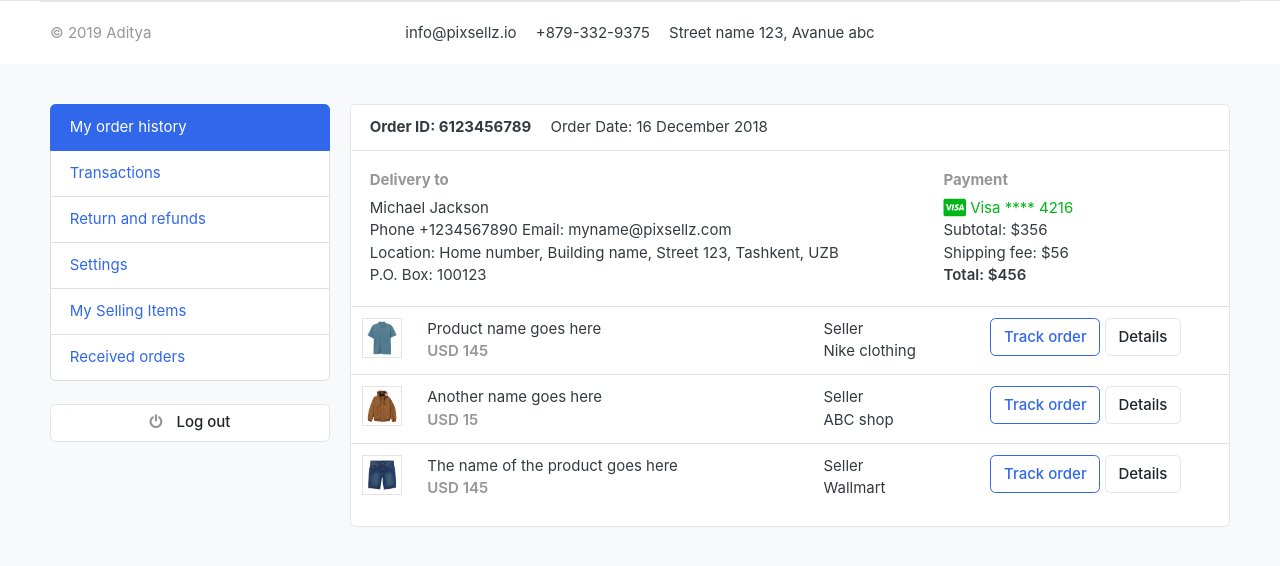
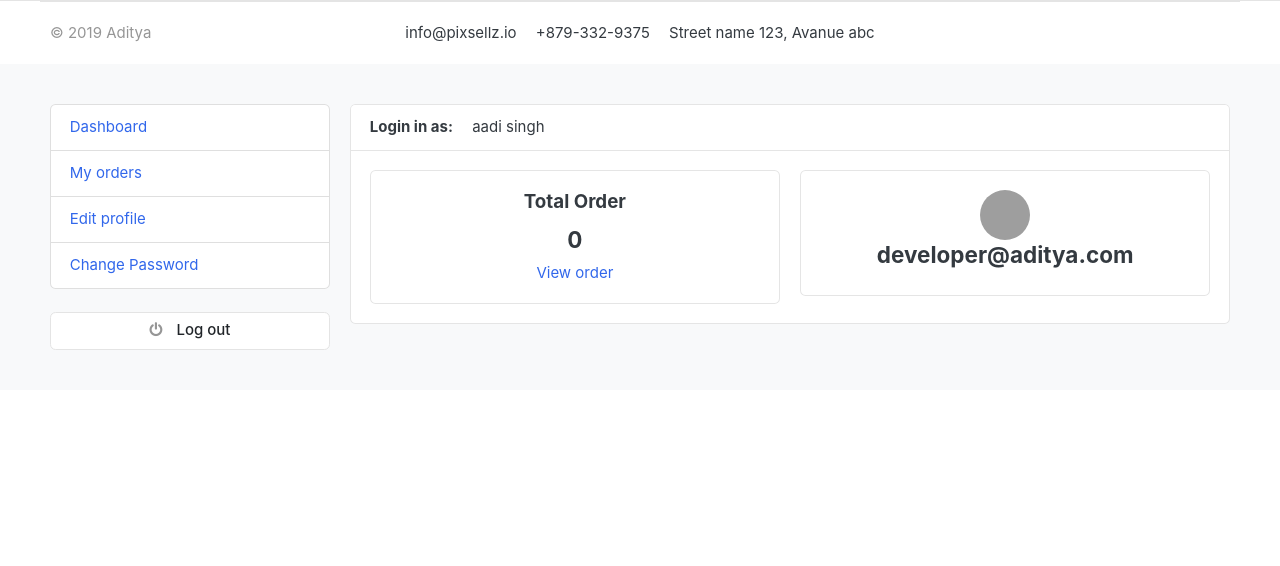
Before and after one commit to adityasingh108/Awesomecart, a Django app: page /accounts/ in a window 1280 px wide. Shown: the part 170-736 px from the top of the page. Run offline with Django 3.2, Linux system fonts and the light colour scheme; a user stored in the database is signed in; data comes from the database, SQL or seed files in the repository; both versions use the stored data as it was after the commit; tables that the repository leaves empty hold one stand-in row (values such as "Sample post"); some libraries are stand-ins or nearby versions; some web fonts are replaced; grey boxes are pictures that could not be loaded.

Commit message:
dashboard functionality order_detail , edit_profile ,my_orders,

```diff
--- a/accounts/urls.py
+++ b/accounts/urls.py
@@ -3,13 +3,24 @@ from . import views
 
 urlpatterns = [
     path('',views.dashboard ,name='dashboard'),
+    path('activate/<uidb64>/<token>/',views.activate ,name='activate'),
+    path('accounts/forgotPassword/',views.forgotPassword ,name='forgotPassword'),
+    path('reset_password_validate/<uidb64>/<token>/',views.reset_password_validate ,name='reset_password_validate'),
+
+
+
     path('register/',views.register ,name='register'),
     path('login/',views.login ,name='login'),
     path('logout/',views.logout ,name='logout'),
-    path('dashboard/',views.dashboard ,name='dashboard'),
-    path('activate/<uidb64>/<token>/',views.activate ,name='activate'),
-    path('accounts/forgotPassword/',views.forgotPassword ,name='forgotPassword'),
-    path('reset_password_validate/<uidb64>/<token>/',views.reset_password_validate ,name='reset_password_validate'),
     path('resetPassword/',views.resetPassword ,name='resetPassword'),
 
+
+
+    path('dashboard/',views.dashboard ,name='dashboard'),
+    path('my_orders/',views.my_orders,name='my_orders'),
+    path('edit_profile/',views.edit_profile,name='edit_profile'),
+    path('change_password/',views.change_password,name='change_password'),
+
+    path('order_detail/<int:order_id>/' ,views.order_detail ,name='order_detail'),
+
 ]
--- a/accounts/views.py
+++ b/accounts/views.py
@@ -1,10 +1,12 @@
+from decimal import Context
 from django import contrib
 from django.contrib import messages,auth
 from django.db.models import query
 from django.http.response import HttpResponse
-from django.shortcuts import render ,redirect
-from .forms import RegistrationForm
-from .models import Account
+from django.shortcuts import get_object_or_404, render ,redirect
+from .forms import RegistrationForm,UserForm,UserProfileForm
+from .models import Account ,UserProfle
+from orders.models import Order, OrderProduct
 from django.contrib.auth.decorators import login_required
 
 # Create your views here.
@@ -153,8 +155,68 @@ def activate(request ,uidb64,token):
 
 @login_required(login_url='login')
 def dashboard(request):
-    return render(request,'accounts/dashboard.html')
+    orders = Order.objects.order_by('-created_at').filter(user_id = request.user.id,is_ordered=True)
+    order_count = orders.count()
+    context = {
+        'order_count':order_count,
+    }
+    return render(request,'accounts/dashboard.html',context)
 
+
+@login_required(login_url='login')
+def my_orders(request):
+    orders = Order.objects.filter(user = request.user , is_ordered = True).order_by('-created_at')
+    context = {
+        'orders':orders,
+    }
+    return render(request,'accounts/my_orders.html',context)
+
+@login_required(login_url='login')
+def edit_profile(request):
+    userprofile = get_object_or_404(UserProfle, user=request.user)
+    if request.method == 'POST':
+        user_form = UserForm(request.POST, instance=request.user)
+        profile_form = UserProfileForm(request.POST, request.FILES, instance=userprofile)
+        if user_form.is_valid() and profile_form.is_valid():
+            user_form.save()
+            profile_form.save()
+            messages.success(request, 'Your profile has been updated.')
+            return redirect('edit_profile')
+    else:
+        user_form = UserForm(instance=request.user)
+        profile_form = UserProfileForm(instance=userprofile)
+    context = {
+        'user_form': user_form,
+        'profile_form': profile_form,
+        'userprofile': userprofile,
+    }
+    return render(request, 'accounts/edit_profile.html', context)
+
+
+@login_required(login_url='login')
+def change_password(request):
+    if request.method =='POST':
+        current_password = request.POST['current_password']
+        new_password = request.POST['new_password']
+        confirm_new_password = request.POST['confirm_new_password']
+
+        user = Account.objects.get(username__exact = request.user.username)
+
+        if new_password == confirm_new_password:
+            success = user.check_password(current_password)
+            if success:
+                user.set_password(new_password)
+                user.save()
+                messages.success(request,'Password update successfully')
+                return redirect('change_password')
+            else:
+                messages.error(request,'Please enter current valid password')
+                return redirect('change_password')
+        else:
+            messages.error(request,'Password doest not match')
+            return redirect('change_password')
+
+    return render(request,'accounts/change_password.html')
 
 def forgotPassword(request):
     if request.method == 'POST':
@@ -219,3 +281,19 @@ def resetPassword(request):
             return redirect('resetPassword')
     else:
         return render(request,'accounts/resetPassword.html')
+
+
+@login_required(login_url='login')
+def order_detail(request ,order_id):
+    order_detail = OrderProduct.objects.filter(order__order_number=order_id)
+    order        = Order.objects.get(order_number = order_id)
+    subtotal = 0
+    for i in order_detail:
+        subtotal = i.product_price * i.quantity
+
+    Context = {
+        'order_detail':order_detail,
+        'order':order,
+        'subtotal':subtotal
+    }
+    return render(request ,'accounts/order_detail.html',Context)
--- a/templates/accounts/dashboard.html
+++ b/templates/accounts/dashboard.html
@@ -1,90 +1,51 @@
-{% include "base.html" %}
+
+
+{% include 'base.html' %}
+
+
+
 {% block content %}
+
+
 <!-- ========================= SECTION CONTENT ========================= -->
 <section class="section-conten padding-y bg">
     <div class="container">
         {% include 'includes/alerts.html' %}
         <div class="row">
-        <aside class="col-md-3">
-            <!--   SIDEBAR   -->
-            <ul class="list-group">
-                <a class="list-group-item active" href="#"> My order history </a>
-                <a class="list-group-item" href="#"> Transactions </a>
-                <a class="list-group-item" href="#"> Return and refunds </a>
-                <a class="list-group-item" href="#">Settings </a>
-                <a class="list-group-item" href="#"> My Selling Items </a>
-                <a class="list-group-item" href="#"> Received orders </a>
-            </ul>
-            <br>
-            <a class="btn btn-light btn-block" href="{% url 'logout'%}"> <i class="fa fa-power-off"></i> <span class="text">Log out</span> </a>
-            <!--   SIDEBAR .//END   -->
-        </aside>
+            {% include 'includes/dashboard_sidebar.html' %}
             <main class="col-md-9">
                 <article class="card">
                     <header class="card-header">
-                <strong class="d-inline-block mr-3">Order ID: 6123456789</strong>
-                <span>Order Date: 16 December 2018</span>
+                        <strong class="d-inline-block mr-3">Login in as:</strong>
+                        <span>{{user.full_name}}</span>
                     </header>
                     <div class="card-body">
                         <div class="row">
-                    <div class="col-md-8">
-                        <h6 class="text-muted">Delivery to</h6>
-                        <p>Michael Jackson <br>
-                        Phone +1234567890 Email: myname@pixsellz.com <br>
-                        Location: Home number, Building name, Street 123,  Tashkent, UZB <br>
-                        P.O. Box: 100123
-                         </p>
+
+                            <div class="col-md-6" style="text-align: center;">
+                                <div class="card">
+                                    <div class="card-body">
+                                        <h5 class="card-title">Total Order</h5>
+                                        <span>
+                                            <h4>{{order_count}}</h4>
+                                        </span>
+                                        <a href="{% url 'my_orders'%}">View order</a>
                                     </div>
-                    <div class="col-md-4">
-                        <h6 class="text-muted">Payment</h6>
-                        <span class="text-success">
-                            <i class="fab fa-lg fa-cc-visa"></i>
-                            Visa  **** 4216
-                        </span>
-                        <p>Subtotal: $356 <br>
-                         Shipping fee:  $56 <br>
-                         <span class="b">Total:  $456 </span>
-                        </p>
                                 </div>
+                            </div>
+                            <div class="col-md-6" style="text-align: center;">
+                                <div class="card">
+                                    <div class="card-body">
+                                        <img src="https://www.w3schools.com/howto/img_avatar.png" alt="Profile Picture"
+                                            style="border-radius: 50%; width: 50px; height: 50px; vertical-align: middle;">
+                                        <h4 class="mb-0">{{user.phone_number}}</h4>
+                                        <h4>{{user.email}}</h4>
+                                    </div>
+                                </div>
+                            </div>
+
                         </div> <!-- row.// -->
-            </div> <!-- card-body .// -->
-            <div class="table-responsive">
-            <table class="table table-hover">
-                <tr>
-                    <td width="65">
-                        <img src="../images/items/1.jpg" class="img-xs border">
-                    </td>
-                    <td>
-                        <p class="title mb-0">Product name goes here </p>
-                        <var class="price text-muted">USD 145</var>
-                    </td>
-                    <td> Seller <br> Nike clothing </td>
-                    <td width="250"> <a href="#" class="btn btn-outline-primary">Track order</a> <a href="#" class="btn btn-light"> Details </a> </td>
-                </tr>
-                <tr>
-                    <td>
-                        <img src="../images/items/2.jpg" class="img-xs border">
-                    </td>
-                    <td>
-                        <p class="title mb-0">Another name goes here </p>
-                        <var class="price text-muted">USD 15</var>
-                    </td>
-                    <td> Seller <br> ABC shop </td>
-                    <td> <a href="#" class="btn btn-outline-primary">Track order</a> <a href="#" class="btn btn-light"> Details </a> </td>
-                </tr>
-                <tr>
-                    <td>
-                        <img src="../images/items/3.jpg" class="img-xs border">
-                    </td>
-                    <td>
-                        <p class="title mb-0">The name of the product  goes here </p>
-                        <var class="price text-muted">USD 145</var>
-                    </td>
-                    <td> Seller <br> Wallmart </td>
-                    <td> <a href="#" class="btn btn-outline-primary">Track order</a> <a href="#" class="btn btn-light"> Details </a> </td>
-                </tr>
-            </table>
-            </div> <!-- table-responsive .end// -->
+                    </div>
                 </article> <!-- order-group.// -->
             </main>
         </div> <!-- row.// -->
@@ -93,5 +54,4 @@
 
 </section>
 <!-- ========================= SECTION CONTENT END// ========================= -->
-
-{% endblock  %}
+{% endblock %}
--- a/templates/base.html
+++ b/templates/base.html
@@ -58,3 +58,4 @@
     {% endblock %}
 
     {% include 'includes/footer.html' %}
+</body>
--- /dev/null
+++ b/templates/includes/dashboard_sidebar.html
@@ -0,0 +1,13 @@
+<aside class="col-md-3">
+    <!--   SIDEBAR   -->
+    <ul class="list-group">
+        <a class="list-group-item {% if '/dashboard/' in  request.path %}active {%  endif %}" href="{% url 'dashboard'%}"> Dashboard  </a>
+        <a class="list-group-item {% if '/my_orders/' in request.path %}active {% endif %}" href="{% url 'my_orders'%}"> My orders </a>
+        <a class="list-group-item {% if '/edit_profile/' in request.path %}active {%  endif %}" href="{% url 'edit_profile' %}"> Edit profile</a>
+        <a class="list-group-item {% if '/change_password/' in request.path %}active {%  endif %}" href="{% url 'change_password'%}">Change Password </a>
+
+    </ul>
+    <br>
+    <a class="btn btn-light btn-block" href="{% url 'logout'%}"> <i class="fa fa-power-off"></i> <span class="text">Log out</span> </a>
+    <!--   SIDEBAR .//END   -->
+</aside>
--- a/templates/includes/navbar.html
+++ b/templates/includes/navbar.html
@@ -45,7 +45,7 @@
                         </div>
                     </div> <!-- category-wrap.// -->
                 </div> <!-- col.// -->
-                <a href="#" class="btn btn-outline-primary">Store</a>
+                <a href="{% url 'store'%}" class="btn btn-outline-primary">Store</a>
                 <div class="col-lg  col-md-6 col-sm-12 col">
                     <form action="{% url 'serch' %}" class="search" method="GET">
                         <div class="input-group w-100">
```
Also changed, not shown: accounts/admin.py (+8 -1 lines), accounts/forms.py (+23 -1 lines), accounts/models.py (+17 -0 lines), templates/accounts/change_password.html (added, +57 -0 lines), templates/accounts/edit_profile.html (added, +87 -0 lines), templates/accounts/my_orders.html (added, +51 -0 lines), templates/accounts/order_detail.html (added, +111 -0 lines), accounts/migrations/0004_userprofle.py (added), db.sqlite3. Lines whose indentation alone changed are shown as unchanged.
